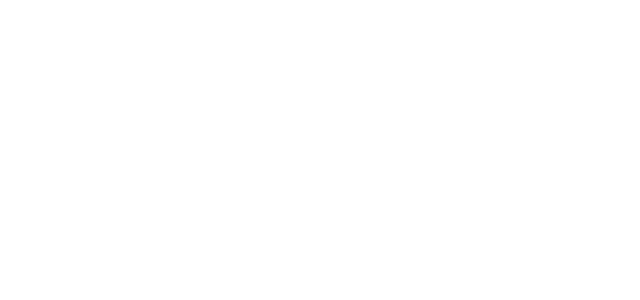
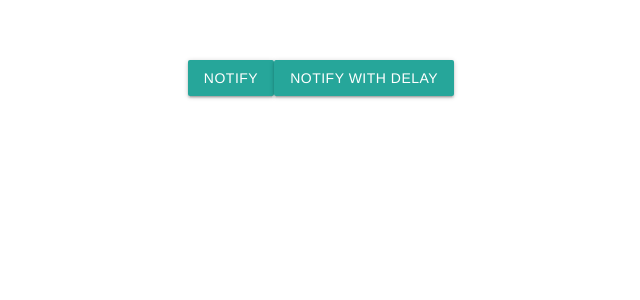
Before and after one commit to myxbrewery/myx-cust, a Vue app: page /#/notify in a window 1280 px wide. Shown: the top 300 px of the page, without its empty margins (319-959 px from the left). Built offline with nearby package versions, Linux system fonts and the light colour scheme.

Commit message:
Add notification to /notify for testing

```diff
--- a/src/components/Notification.vue
+++ b/src/components/Notification.vue
@@ -1,9 +1,9 @@
 <template>
-  <div class="hello">
-    <a class="btn" @click="notify(0)">
+  <div id="notification">
+    <a class="btn waves-effect waves-light" @click="notify(0)">
       Notify
     </a>
-    <a class="btn" @click="notify(3000)">
+    <a class="btn waves-effect waves-light" @click="notify(2000)">
       Notify with delay
     </a>
   </div>
@@ -11,27 +11,24 @@
 
 <script>
 export default {
-  name: 'HelloWorld',
+  name: 'Notification',
   methods: {
+    sendNotification(title, body) {
+      new Notification(title, { body });
+      console.log('Notification:', title,body);
+    },
+
     notify(delay) {
       let title = 'Title';
       let body = 'Body';
-      setTimeout(() => new Notification(title, { body }), delay);
+      setTimeout(() => this.sendNotification(title, body), delay);
     }
   },
 };
 </script>
 
 <style scoped>
-h1, h2 {
-  font-weight: normal;
-}
-ul {
-  list-style-type: none;
-  padding: 0;
-}
-li {
-  display: inline-block;
-  margin: 0 10px;
+#notification {
+  margin-top: 60px;
 }
 </style>
--- a/src/components/Shop.vue
+++ b/src/components/Shop.vue
@@ -1,5 +1,5 @@
 <template>
-	<router-link id="shop" class="waves-effect waves-light" to="/menu">
+	<router-link id="shop" class="container waves-effect waves-light" to="/menu">
 		<div id="info-bar" class="container">
 			<img class="icon left" src="@/assets/images/icons/chicken.svg">
 			<div id="title" class="left">
--- a/src/router/index.js
+++ b/src/router/index.js
@@ -3,6 +3,8 @@ import Vuetify from 'vuetify';
 import Router from 'vue-router';
 import Home from '@/components/Home';
 import Browse from '@/components/Browse';
+import Menu from '@/components/Menu';
+import Notification from '@/components/Notification';
 import 'vuetify/dist/vuetify.min.css';
 
 Vue.use(Vuetify);
@@ -20,5 +22,16 @@ export default new Router({
     	name: 'Browse',
     	component: Browse,
     },
+    {
+      path: '/menu',
+      name: 'Menu',
+      component: Menu,
+    },
+
+    {
+      path: '/notify',
+      name: 'Notification',
+      component: Notification,
+    },
   ]
 });
```
Also changed, not shown: 1 other file (tests, documents, lock files or other folders).
